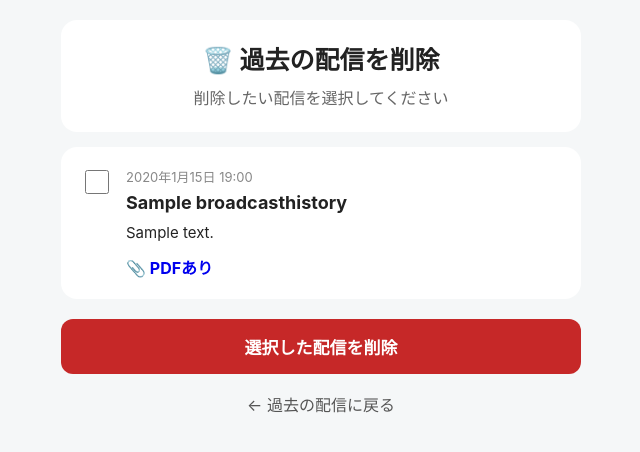
After one commit to takashihayabusa/union_health_v2, a Django app: page /admin-broadcast-history/delete/ in a window 1280 px wide. The commit adds this page. Shown: the top 452 px of the page, without its empty margins (319-959 px from the left). Run offline with Django 5.2, Linux system fonts and the light colour scheme; tables that the repository leaves empty hold one stand-in row (values such as "Sample post"); parts of the project's set-up code (start-up, migrations or seed data) failed here and were passed over.

Commit message:
Add admin broadcast history deletion

```diff
--- /dev/null
+++ b/checkapp/templates/checkapp/admin_broadcast_history_delete.html
@@ -0,0 +1,180 @@
+<!DOCTYPE html>
+<html lang="ja">
+<head>
+    <meta charset="UTF-8">
+    <meta name="viewport" content="width=device-width, initial-scale=1.0">
+    <title>過去の配信を削除</title>
+
+    <style>
+        * {
+            box-sizing: border-box;
+        }
+
+        body {
+            margin: 0;
+            padding: 20px;
+            background: #f5f7f8;
+            font-family: -apple-system, BlinkMacSystemFont,
+                         "Helvetica Neue", "Yu Gothic",
+                         "Hiragino Kaku Gothic ProN", sans-serif;
+            color: #222;
+        }
+
+        .container {
+            width: 100%;
+            max-width: 520px;
+            margin: 0 auto;
+        }
+
+        .header, .card {
+            background: white;
+            border-radius: 16px;
+            padding: 20px;
+            margin-bottom: 15px;
+        }
+
+        .header {
+            text-align: center;
+        }
+
+        .header h1 {
+            margin: 0 0 10px;
+            font-size: 25px;
+        }
+
+        .header p {
+            margin: 0;
+            color: #666;
+            line-height: 1.6;
+        }
+
+        .card {
+            display: flex;
+            gap: 14px;
+            align-items: flex-start;
+        }
+
+        .card input[type="checkbox"] {
+            width: 24px;
+            height: 24px;
+            margin-top: 3px;
+        }
+
+        .info {
+            flex: 1;
+        }
+
+        .date {
+            font-size: 13px;
+            color: #888;
+            margin-bottom: 6px;
+        }
+
+        .title {
+            font-size: 18px;
+            font-weight: bold;
+            margin-bottom: 8px;
+        }
+
+        .content {
+            font-size: 15px;
+            line-height: 1.6;
+            white-space: pre-wrap;
+            overflow-wrap: anywhere;
+        }
+
+        .delete-button {
+            width: 100%;
+            border: 0;
+            border-radius: 12px;
+            padding: 15px;
+            background: #c62828;
+            color: white;
+            font-size: 17px;
+            font-weight: bold;
+            cursor: pointer;
+            margin-top: 5px;
+        }
+
+        .back {
+            display: block;
+            text-align: center;
+            margin-top: 18px;
+            color: #555;
+            text-decoration: none;
+        }
+    </style>
+</head>
+
+<body>
+
+<div class="container">
+
+    <div class="header">
+        <h1>🗑️ 過去の配信を削除</h1>
+        <p>削除したい配信を選択してください</p>
+    </div>
+
+    <form method="post"
+          action="{% url 'admin_broadcast_history_delete_confirm' %}">
+        {% csrf_token %}
+
+        {% for broadcast in broadcasts %}
+
+            <label class="card">
+
+                <input type="checkbox"
+                       name="broadcast_ids"
+                       value="{{ broadcast.id }}">
+
+                <div class="info">
+
+                    <div class="date">
+                        {{ broadcast.sent_at|date:"Y年n月j日 H:i" }}
+                    </div>
+
+                    <div class="title">
+                        {{ broadcast.title }}
+                    </div>
+
+                    <div class="content">{{ broadcast.content }}</div>
+
+                    {% if broadcast.pdf_url %}
+                        <div style="margin-top:10px;">
+                            <a href="{{ broadcast.pdf_url }}"
+                               target="_blank"
+                               onclick="event.stopPropagation();"
+                               style="font-weight:bold; text-decoration:none;">
+                                📎 PDFあり
+                            </a>
+                        </div>
+                    {% endif %}
+
+                </div>
+
+            </label>
+
+        {% empty %}
+
+            <div class="card">
+                削除できる配信はありません。
+            </div>
+
+        {% endfor %}
+
+        {% if broadcasts %}
+            <button class="delete-button" type="submit">
+                選択した配信を削除
+            </button>
+        {% endif %}
+
+    </form>
+
+    <a class="back" href="{% url 'admin_broadcast_history' %}">
+        ← 過去の配信に戻る
+    </a>
+
+</div>
+
+</body>
+</html>
--- a/checkapp/templates/checkapp/home.html
+++ b/checkapp/templates/checkapp/home.html
@@ -204,7 +204,7 @@
 
             </form>
 
-            <form action="{% url 'broadcast_history' %}" method="get"
+            <form action="{% url 'admin_broadcast_history' %}" method="get"
                   style="margin-top: 10px;">
 
                 <button type="submit">
--- a/checkapp/urls.py
+++ b/checkapp/urls.py
@@ -74,6 +74,22 @@ urlpatterns = [
     path("roukin/", views.roukin, name="roukin"),
     path("consult/", views.consult, name="consult"),
     path("broadcast-history/", views.broadcast_history, name="broadcast_history"),
+    path("admin-broadcast-history/", views.admin_broadcast_history, name="admin_broadcast_history"),
+    path(
+        "admin-broadcast-history/delete/",
+        views.admin_broadcast_history_delete,
+        name="admin_broadcast_history_delete"
+    ),
+    path(
+        "admin-broadcast-history/delete-confirm/",
+        views.admin_broadcast_history_delete_confirm,
+        name="admin_broadcast_history_delete_confirm"
+    ),
+    path(
+        "admin-broadcast-history/delete-execute/",
+        views.admin_broadcast_history_delete_execute,
+        name="admin_broadcast_history_delete_execute"
+    ),
     path("broadcast-send/", views.broadcast_send, name="broadcast_send"),
     path("broadcast-pdf/<str:filename>/", views.broadcast_pdf, name="broadcast_pdf"),
     path("broadcast-pdf-file/<str:filename>/", views.broadcast_pdf_file, name="broadcast_pdf_file"),
--- a/checkapp/views.py
+++ b/checkapp/views.py
@@ -1863,3 +1863,139 @@ def broadcast_all_confirm(request):
             "target_count": target_count,
         }
     )
+
+
+# =====================================
+# 管理画面専用・過去の配信
+# =====================================
+def admin_broadcast_history(request):
+
+    # 管理画面から利用する過去配信一覧
+    broadcasts = BroadcastHistory.objects.all().order_by("-sent_at")
+
+    # PDF付き配信の署名URLを作成
+    for broadcast in broadcasts:
+        broadcast.pdf_url = ""
+
+        if broadcast.pdf_filename:
+            safe_name = Path(broadcast.pdf_filename).name
+
+            pdf_token = signing.dumps(
+                safe_name,
+                salt="broadcast-pdf"
+            )
+
+            broadcast.pdf_url = (
+                f"/broadcast-pdf/{safe_name}/"
+                f"?token={pdf_token}"
+            )
+
+    return render(
+        request,
+        "checkapp/admin_broadcast_history.html",
+        {
+            "broadcasts": broadcasts,
+        }
+    )
+
+
+# =====================================
+# 管理画面専用・過去配信の削除選択
+# =====================================
+def admin_broadcast_history_delete(request):
+
+    broadcasts = BroadcastHistory.objects.all().order_by("-sent_at")
+
+    # 削除選択画面でもPDFを確認できるようにする
+    for broadcast in broadcasts:
+        broadcast.pdf_url = ""
+
+        if broadcast.pdf_filename:
+            safe_name = Path(broadcast.pdf_filename).name
+
+            pdf_token = signing.dumps(
+                safe_name,
+                salt="broadcast-pdf"
+            )
+
+            broadcast.pdf_url = (
+                f"/broadcast-pdf/{safe_name}/"
+                f"?token={pdf_token}"
+            )
+
+    return render(
+        request,
+        "checkapp/admin_broadcast_history_delete.html",
+        {
+            "broadcasts": broadcasts,
+        }
+    )
+
+
+# =====================================
+# 管理画面専用・過去配信の削除確認
+# =====================================
+def admin_broadcast_history_delete_confirm(request):
+
+    if request.method != "POST":
+        return redirect("admin_broadcast_history_delete")
+
+    selected_ids = request.POST.getlist("broadcast_ids")
+
+    if not selected_ids:
+        return redirect("admin_broadcast_history_delete")
+
+    broadcasts = BroadcastHistory.objects.filter(
+        id__in=selected_ids
+    ).order_by("-sent_at")
+
+    return render(
+        request,
+        "checkapp/admin_broadcast_history_delete_confirm.html",
+        {
+            "broadcasts": broadcasts,
+            "selected_ids": selected_ids,
+        }
+    )
+
+
+# =====================================
+# 管理画面専用・過去配信の削除実行
+# =====================================
+def admin_broadcast_history_delete_execute(request):
+
+    if request.method != "POST":
+        return redirect("admin_broadcast_history")
+
+    selected_ids = request.POST.getlist("broadcast_ids")
+
+    if not selected_ids:
+        return redirect("admin_broadcast_history_delete")
+
+    broadcasts = BroadcastHistory.objects.filter(
+        id__in=selected_ids
+    )
+
+    for broadcast in broadcasts:
+
+        # PDF付き配信の場合はPDF本体も削除
+        if broadcast.pdf_filename:
+
+            safe_name = Path(
+                broadcast.pdf_filename
+            ).name
+
+            pdf_path = (
+                Path(settings.BASE_DIR)
+                / "protected_pdfs"
+                / "broadcasts"
+                / safe_name
+            )
+
+            if pdf_path.exists() and pdf_path.is_file():
+                pdf_path.unlink()
+
+        # 配信履歴を削除
+        broadcast.delete()
+
+    return redirect("admin_broadcast_history")
```
Also changed, not shown: checkapp/templates/checkapp/admin_broadcast_history.html (added, +144 -0 lines), checkapp/templates/checkapp/admin_broadcast_history_delete_confirm.html (added, +156 -0 lines).
